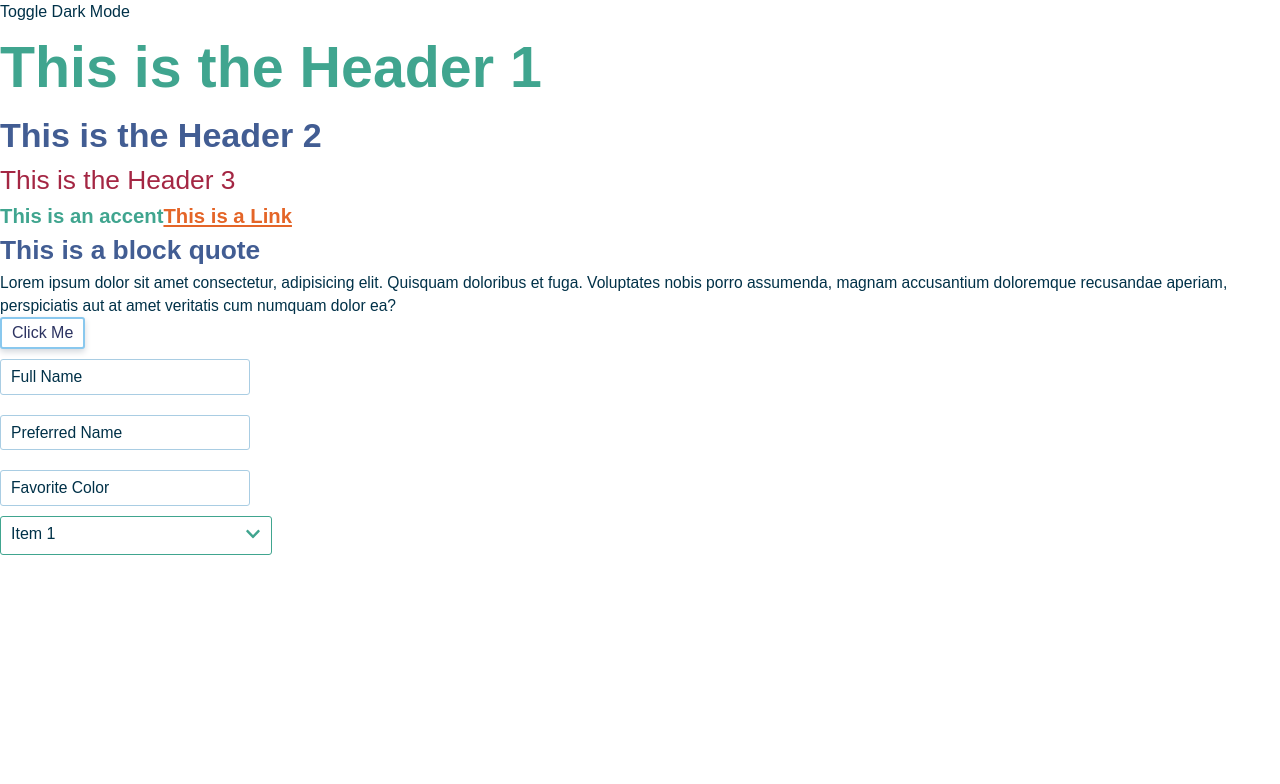
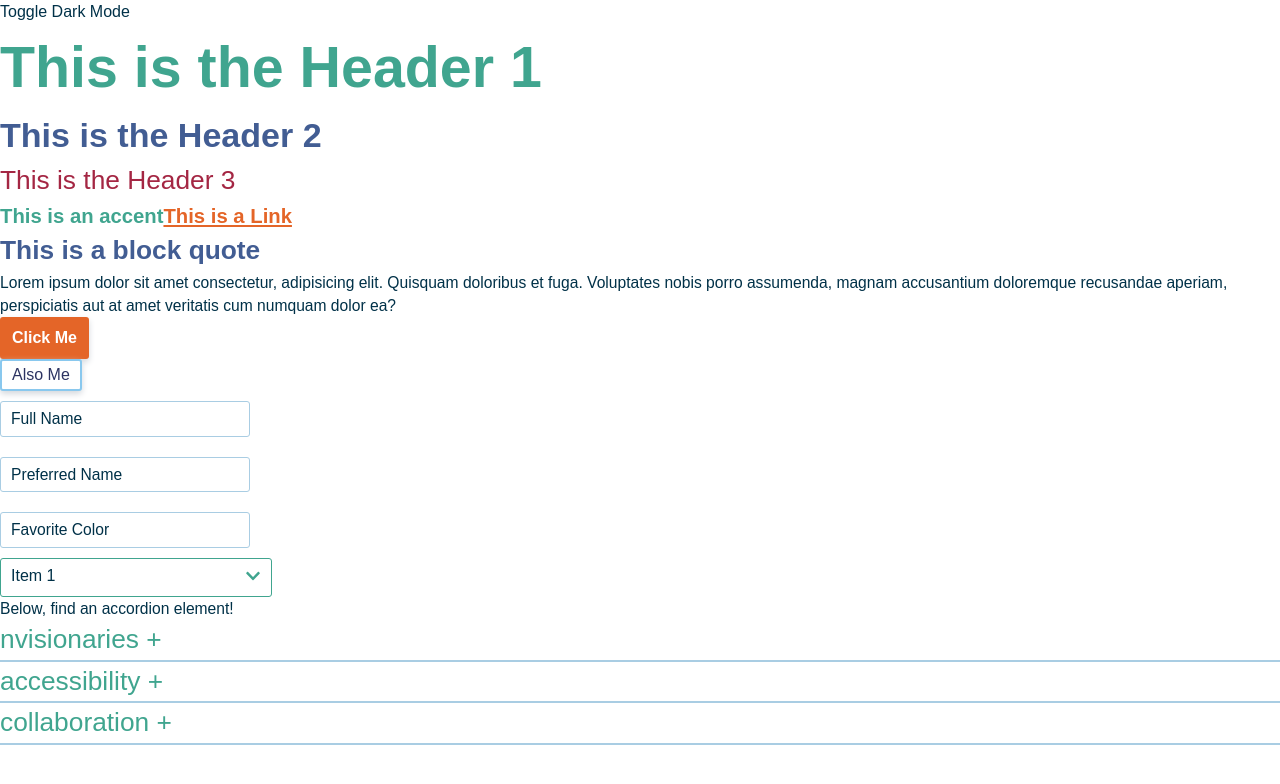
Before and after one commit to BrattyShiba/next-nvisia-ds, a Next.js app: page / in a window 1280 px wide. Shown: the top 784 px of the page. Built offline with nearby package versions, Linux system fonts and the light colour scheme; a web font is replaced by a local one.

Commit message:
[accordion] basic styled accordion (hard-coded)

```diff
--- a/package.json
+++ b/package.json
@@ -12,6 +12,7 @@
   },
   "dependencies": {
     "@next/font": "^13.0.4",
+    "@radix-ui/react-accordion": "^1.0.1",
     "@radix-ui/react-select": "^1.1.2",
     "@types/node": "18.11.9",
     "@types/react": "18.0.25",
--- /dev/null
+++ b/src/pages/components/Accordion.tsx
@@ -0,0 +1,68 @@
+import React, { PropsWithChildren } from "react";
+import * as Accordion from "@radix-ui/react-accordion";
+
+interface AccordionProps {
+  mode?: "multiple" | "single";
+
+}
+export const AccordionElement = ({
+  children,
+  mode = "multiple",
+  ...props
+}: PropsWithChildren<AccordionProps>) => {
+
+  return (
+    <Accordion.Root className="accordion-root" type={mode}>
+      <Accordion.Item className="accordion-item" value="nvisionaries">
+        <Accordion.Header>
+          <Accordion.Trigger className="accordion-trigger">
+            <span className="trigger-text">nvisionaries</span>
+            <span className="accordion-icon" aria-hidden> </span>
+          </Accordion.Trigger>
+        </Accordion.Header>
+        <Accordion.Content>
+          Envisioning, forward!
+          <ul>
+            <li>Oliver Ramirez-Velazquez</li>
+            <li>Who's our incredible Designer?</li>
+          </ul>
+        </Accordion.Content>
+      </Accordion.Item>
+      <Accordion.Item className="accordion-item" value="accessibility">
+        <Accordion.Header>
+          <Accordion.Trigger className="accordion-trigger">
+            <span className="trigger-text">accessibility</span>
+            <span className="accordion-icon" aria-hidden></span>
+          </Accordion.Trigger>
+        </Accordion.Header>
+        <Accordion.Content>
+          Many elements use Radix:
+          <ul>
+            <li>Radix Primitives follow the WAI-ARIA authoring practices guidelines and are tested in a wide selection of modern browsers and commonly used assistive technologies.</li>
+            <li>Radix Primitives have many of the difficult implementation details related to accessibility, including aria and role attributes, focus management, and keyboard navigation already implemented.</li>
+          </ul>
+        </Accordion.Content>
+      </Accordion.Item>
+      <Accordion.Item className="accordion-item" value="collaboration">
+        <Accordion.Header>
+          <Accordion.Trigger className="accordion-trigger">
+            <span className="trigger-text">collaboration</span>
+            <span className="accordion-icon" aria-hidden></span>
+          </Accordion.Trigger>
+        </Accordion.Header>
+        <Accordion.Content>
+          With a little help from:
+          <ul>
+            <li>Kat Rohrmeier</li>
+
+          </ul>
+          <ul>
+            and a special shoutout to:
+            <li>Shiba</li>
+            <li>Jenkins</li>
+          </ul>
+        </Accordion.Content>
+      </Accordion.Item>
+    </Accordion.Root>
+  );
+};
--- a/src/pages/index.tsx
+++ b/src/pages/index.tsx
@@ -6,6 +6,7 @@ import { InputField } from "./components/InputField";
 import { Dropdown, DropdownItem } from "./components/Dropdown";
 import { useTheme } from "./context/ThemeContext";
 import { useEffect } from "react";
+import { AccordionElement } from "./components/Accordion";
 
 export default function Home() {
   const { isDarkTheme, toggleTheme } = useTheme();
@@ -47,7 +48,8 @@ export default function Home() {
             veritatis cum numquam dolor ea?
           </p>
         </div>
-        <Button label="cliCK ME" name="CTAButton1" mode="secondary" />
+        <Button label="cliCK ME" name="CTAButton1" mode="primary" />
+        <Button label="Also ME" name="CTAButton2" mode="secondary" />
         <InputField label="Full Name" name="fullName" />
         <InputField label="Preferred Name" name="preferredName" />
         <InputField label="Favorite Color" name="favoriteColor" />
@@ -57,6 +59,8 @@ export default function Home() {
           <DropdownItem value="3">Item 3</DropdownItem>
           <DropdownItem value="4">Item 4</DropdownItem>
         </Dropdown>
+        <p>Below, find an accordion element!</p>
+        <AccordionElement/>
       </main>
     </div>
   );
--- /dev/null
+++ b/src/styles/scss/accordion.scss
@@ -0,0 +1,29 @@
+[data-theme="light-theme"] {
+  --accordian-text-color: var(--nv-elements-color-light-accent);
+
+}
+[data-theme="dark-theme"] {
+  --accordian-text-color: var(--nv-elements-color-dark-accent);
+
+}
+
+.accordion-root {
+  display: flex;
+  flex-direction: column;
+  // --radix-accordion-content-width
+  // --radix-accordion-content-height
+
+  .accordion-trigger {
+    color: var(--accordian-text-color);
+  }
+  .accordion-trigger[data-state="closed"] > .accordion-icon::after {
+    content: " +";
+  }
+  .accordion-trigger[data-state="open"] > .accordion-icon::after {
+    content: " -";
+  }
+  .accordion-item {
+    border-bottom: 2px solid var(--nv-color-base-blue-100);
+  }
+
+}
--- a/src/styles/scss/main.scss
+++ b/src/styles/scss/main.scss
@@ -1,3 +1,4 @@
+@use "./accordion.scss";
 @use "./button.scss";
 @use "./dropdown.scss";
 @use "./inputField.scss";
```
Also changed, not shown: 1 other file (tests, documents, lock files or other folders).
